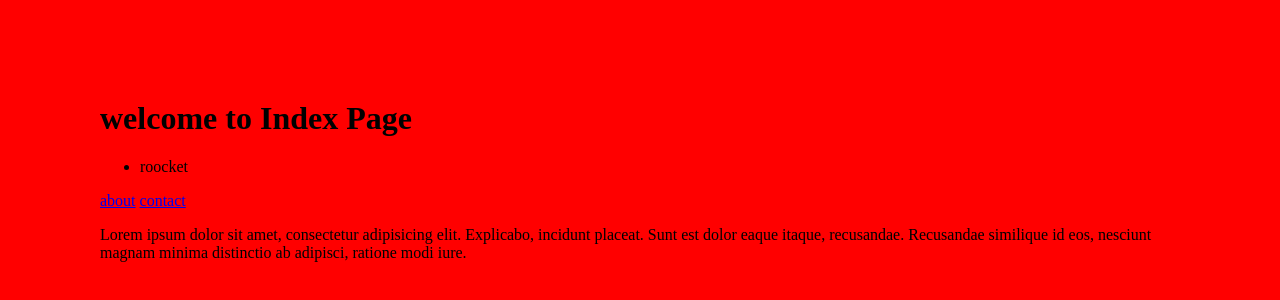
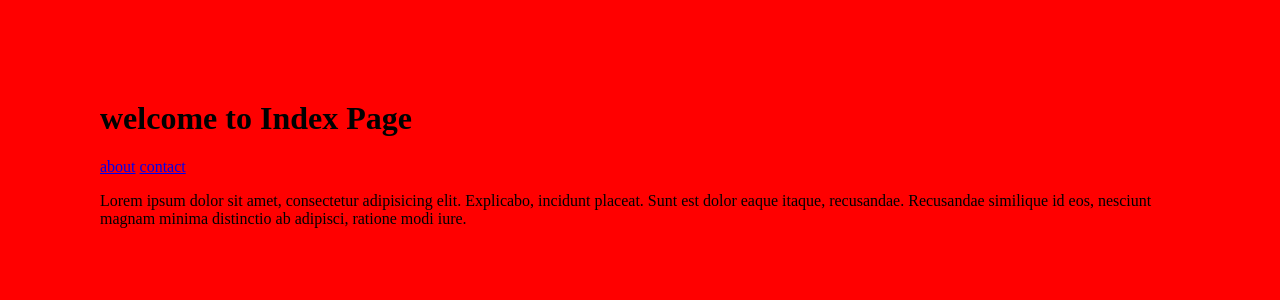
Before and after one commit to armin10tamrin/project, a plain HTML site: page index.html in a window 1280 px wide. Drawn offline with Linux system fonts and the light colour scheme.

Commit message:
Update index.html

```diff
--- a/index.html
+++ b/index.html
@@ -9,9 +9,6 @@
     <h1>
       welcome to Index Page
     </h1>
-    <ul>
-      <li>roocket</li>
-    </ul>
     <header>
       <nav>
         <a href="about.html">about</a>
```
